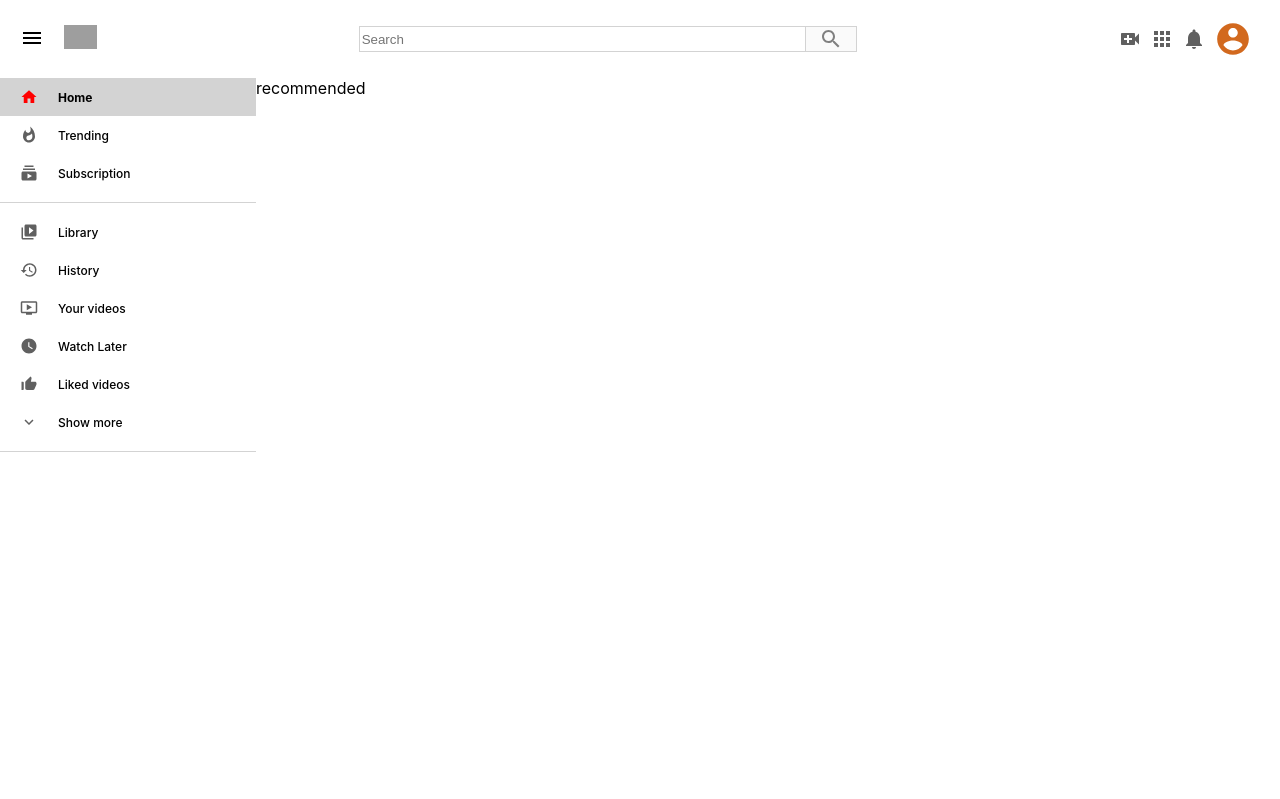
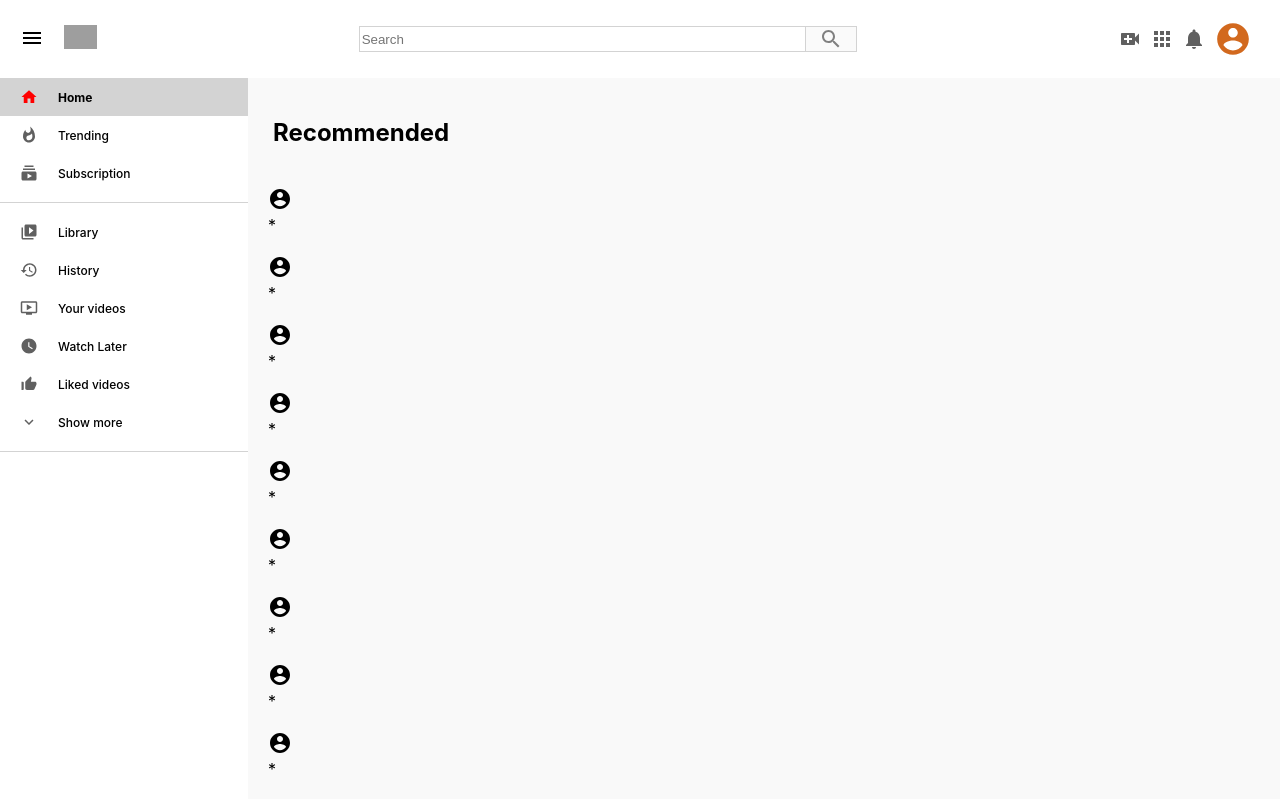
Before and after one commit to galordz02/Youtube-clone, a React (Create React App) app: page / in a window 1280 px wide. Shown: the top 799 px of the page. Built offline with nearby package versions, Linux system fonts and the light colour scheme; grey boxes are pictures that could not be loaded.

Commit message:
starting with recommended videos section

```diff
--- a/src/RecommendedVideos.css
+++ b/src/RecommendedVideos.css
@@ -1,3 +1,11 @@
 .recommendedVideos {
     flex: 0.8;
+    background-color: #f9f9f9;
+    padding: 40px 20px;
+    padding-bottom: 0;
 }
+
+.recommendedVideos > h2 {
+    margin-left: 5px;
+    margin-bottom: 20px;
+}
--- a/src/RecommendedVideos.js
+++ b/src/RecommendedVideos.js
@@ -1,10 +1,26 @@
 import React from 'react'
 import "./RecommendedVideos.css"
+import VideoCard from "./VideoCard.js"
 
 function RecommendedVideos() {
     return (
         <div className="recommendedVideos">
-            recommended
+            <h2>Recommended</h2>
+            <div className="recommendedVideos__videos" >
+                <VideoCard/>
+                <VideoCard/>
+                <VideoCard/>
+                <VideoCard/>
+                <VideoCard/>
+                <VideoCard/>
+                <VideoCard/>
+                <VideoCard/>
+                <VideoCard/>
+                <VideoCard/>
+                <VideoCard/>
+                <VideoCard/>
+
+            </div>
         </div>
     )
 }
--- /dev/null
+++ b/src/VideoCard.js
@@ -0,0 +1,25 @@
+import React from 'react'
+import AccountCircleIcon from '@material-ui/icons/AccountCircle';
+
+
+function VideoCard( {image, title, channel, views, timestamp, channelImage} ) {
+    return (
+        <div className="videoCard">
+            <img src={image} alt=""/>
+            <div className="videoCard_info">
+                <AccountCircleIcon
+                className="videoCard_avatar"
+                alt={channel}
+                src={channelImage}
+                />
+                <div class="video_text">
+                    <h4>{title}</h4>
+                    <p>{channel}</p>
+                    <p>{views} * {timestamp}</p>
+                </div>
+            </div>
+        </div>
+    )
+}
+
+export default VideoCard
```
Also changed, not shown: 1 other file (tests, documents, lock files or other folders).
